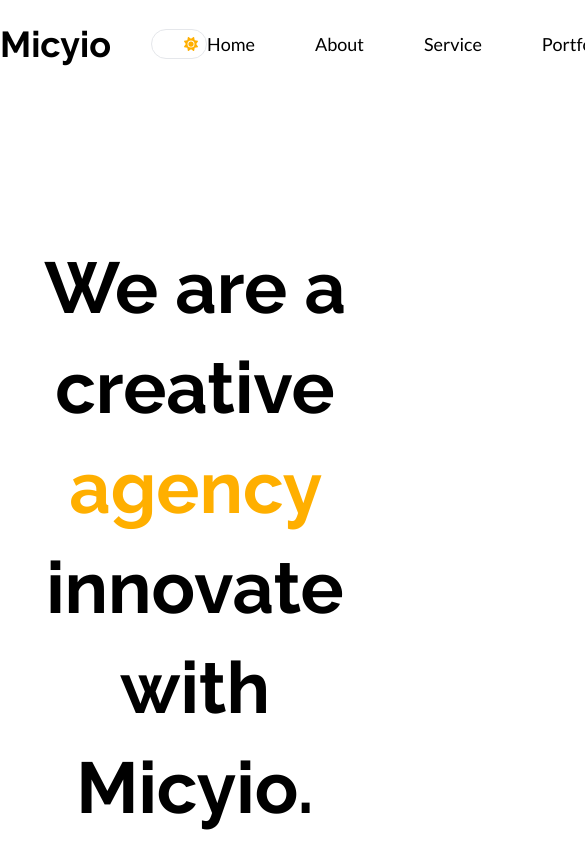
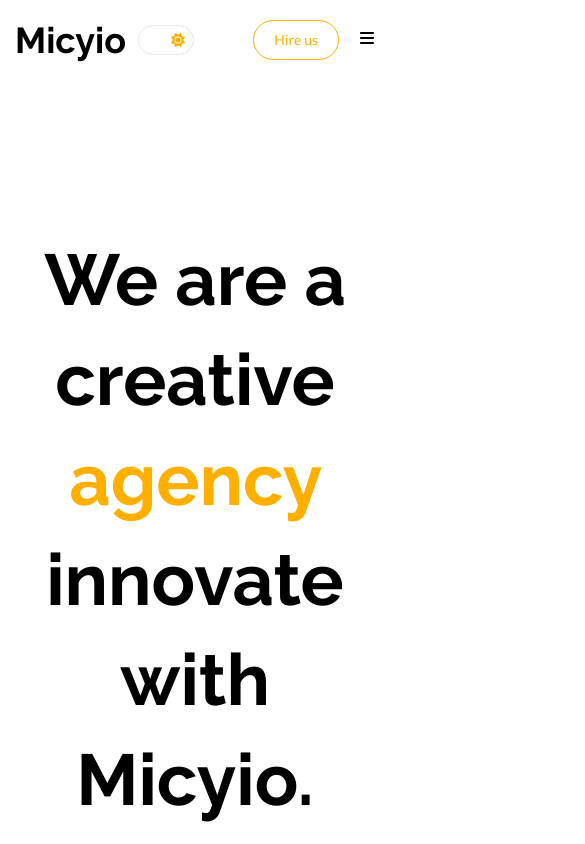
Before and after one commit to micyio/micyio, a Next.js app: page / in a window 390 px wide. Shown: the top 844 px of the page, 585 px wide, since content can reach past the window. Built offline with nearby package versions, Linux system fonts and the light colour scheme.

Commit message:
menu responsive done

```diff
--- a/package.json
+++ b/package.json
@@ -3,7 +3,7 @@
   "version": "1.0.0",
   "private": true,
   "scripts": {
-    "dev": "next dev --turbo",
+    "dev": "next dev",
     "build": "next build",
     "start": "next start",
     "lint": "next lint"
--- a/src/app/globals.css
+++ b/src/app/globals.css
@@ -20,11 +20,11 @@ body {
 }
 
 .menu-text {
-  @apply font-lato text-lg font-normal;
+  @apply font-lato text-base font-normal lg:text-lg;
 }
 
 .button-outline {
-  @apply h-12 rounded-[24px] border border-primary px-[20px] py-2 font-lato text-lg font-semibold text-primary;
+  @apply flex h-10 items-center justify-center rounded-[24px] border border-primary px-[20px] py-2 font-lato text-sm font-medium text-primary md:text-base lg:text-lg xl:h-12 xl:font-semibold;
 }
 
 .button-primary {
--- a/src/app/page.tsx
+++ b/src/app/page.tsx
@@ -1,22 +1,10 @@
-import {
-  AboutSection,
-  Clients,
-  CTA,
-  FaqSection,
-  Hero,
-  MarqueeSection,
-  PortfolioSection,
-  Pricing,
-  ServiceSection,
-  TechnologySection,
-  TestimonialsSection,
-} from "@/features/home";
+import { Hero } from "@/features/home";
 
 export default function Home() {
   return (
     <main className="flex flex-col gap-[200px]">
       <Hero />
-      <Clients />
+      {/* <Clients />
       <AboutSection />
       <ServiceSection />
       <PortfolioSection />
@@ -25,7 +13,7 @@ export default function Home() {
       <TechnologySection />
       <FaqSection />
       <Pricing />
-      <CTA />
+      <CTA /> */}
     </main>
   );
 }
--- a/src/features/layout/header/header.component.tsx
+++ b/src/features/layout/header/header.component.tsx
@@ -1,6 +1,6 @@
 import { Button } from "./button.component";
 import { Logo } from "./logo.component";
-import { Menu } from "./menu.component";
+import { Menu, ResponsiveMenu } from "./menu.component";
 
 export function Header() {
   return (
@@ -8,8 +8,16 @@ export function Header() {
       <div className="container relative" id="home">
         <div className="mt-[10px] flex items-center justify-between">
           <Logo />
-          <Menu />
-          <Button />
+          <div className="hidden lg:block">
+            <Menu />
+          </div>
+          <div className="hidden lg:block">
+            <Button />
+          </div>
+          <div className="flex items-center gap-5 lg:hidden">
+            <Button />
+            <ResponsiveMenu />
+          </div>
         </div>
       </div>
     </div>
--- a/src/features/layout/header/logo.component.tsx
+++ b/src/features/layout/header/logo.component.tsx
@@ -2,7 +2,7 @@ import { ThemeSwitcher } from "@/features/theme-switch/theme-toggle.component";
 
 export function Logo() {
   return (
-    <div className="flex items-center justify-between space-x-10">
+    <div className="flex items-center justify-between space-x-3 md:space-x-10">
       <h1 className="heading-three ">Micyio</h1>
       <ThemeSwitcher />
     </div>
--- a/src/features/layout/header/menu.component.tsx
+++ b/src/features/layout/header/menu.component.tsx
@@ -1,14 +1,41 @@
+"use client";
+
 import Link from "next/link";
+import { useState } from "react";
+import { FaTimes } from "react-icons/fa";
+import { FaBars } from "react-icons/fa6";
 import { menuData } from "./data";
 
 export function Menu() {
   return (
-    <ul className="menu-text flex gap-[60px]">
+    <ul className="menu-text flex gap-10 xl:gap-[60px]">
       {menuData?.map((menu) => (
-        <li key={menu?.id}>
+        <li key={menu?.id} className="menu-text">
           <Link href={menu?.url}>{menu?.name}</Link>
         </li>
       ))}
     </ul>
   );
 }
+
+export function ResponsiveMenu() {
+  const [showMenu, setShowMenu] = useState<boolean>(false);
+  return (
+    <div>
+      <button onClick={() => setShowMenu(!showMenu)}>
+        {showMenu ? <FaTimes /> : <FaBars />}
+      </button>
+      {showMenu ? (
+        <div className="absolute right-0 top-10 h-fit w-60 rounded-md bg-[#F6F6F6] p-5 dark:bg-[#141313]">
+          <ul className="menu-text flex flex-col gap-10 xl:gap-[60px]">
+            {menuData?.map((menu) => (
+              <li key={menu?.id} className="menu-text">
+                <Link href={menu?.url}>{menu?.name}</Link>
+              </li>
+            ))}
+          </ul>
+        </div>
+      ) : null}
+    </div>
+  );
+}
--- a/tailwind.config.ts
+++ b/tailwind.config.ts
@@ -9,6 +9,7 @@ const config: Config = {
   theme: {
     container: {
       center: true,
+      padding: "15px",
     },
     screens: {
       sm: "640px",
```
